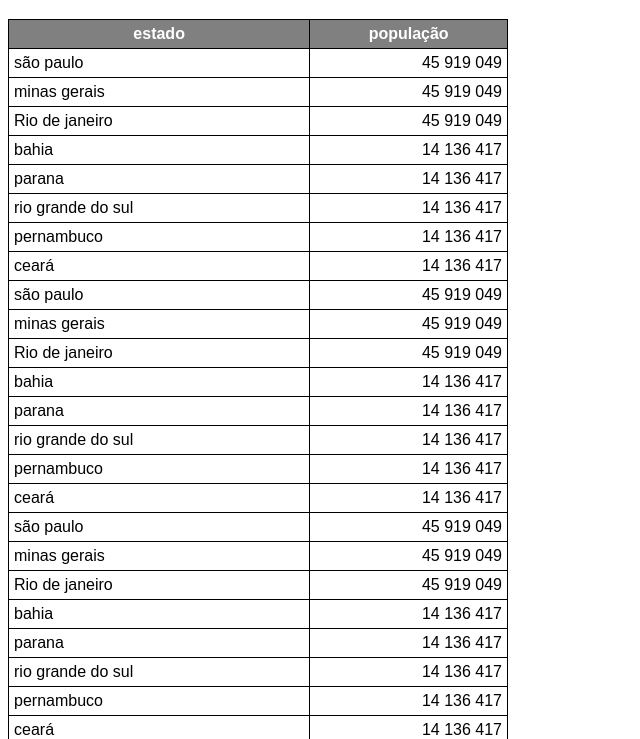
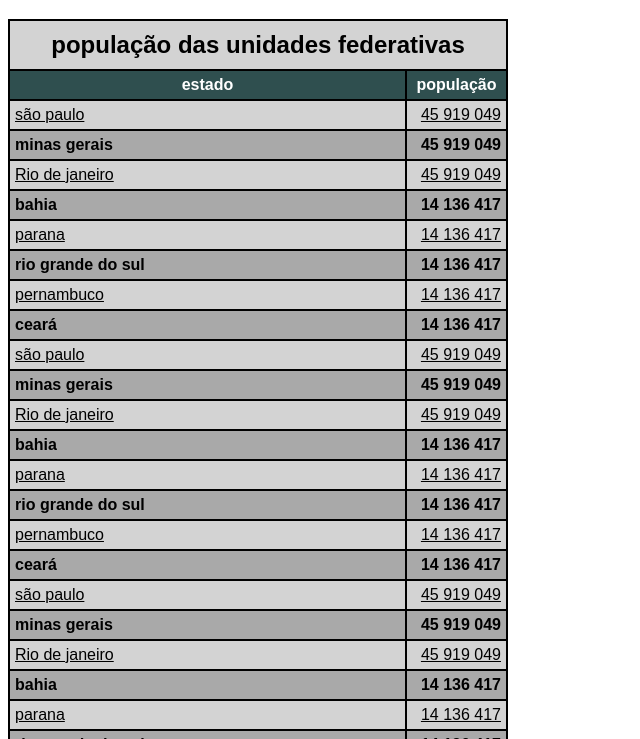
Before and after one commit to VitorHPaivaG/HTML-CSS, a plain HTML site: page exercicios/ex0023/tabela002.html in a window 1280 px wide. Shown: the part 61-800 px from the top of the page, without its empty margins (0-640 px from the left). Drawn offline with Linux system fonts and the light colour scheme.

Commit message:
tabela v4

```diff
--- a/exercicios/ex0023/tabela002.html
+++ b/exercicios/ex0023/tabela002.html
@@ -14,13 +14,22 @@
             border-collapse: collapse;
         }
         td, th {
-            border: 1px solid black;
+            border: 2px solid black;
             padding: 5px;
         }
 
         thead, tfoot {
-            background-color: gray;
+            background-color: darkslategray;
             color: white;
+        }
+
+        tbody > tr:nth-child(even) {
+            background-color: darkgrey;
+            font-weight: bold;
+        }
+        tbody > tr:nth-child(odd) {
+            background-color: lightgray;
+            text-decoration: underline;
         }
 
         td.numero {
@@ -30,17 +39,27 @@
         tfoot td {
             text-align: right;
         }
+
+        caption {
+            font-size: 1.5em;
+            font-weight: bold;
+            padding: 10px;
+            background-color: lightgray;
+            border: 2px solid black;
+            border-bottom: 0px;
+        }
     </style>
 </head>
 <body>
     <h1>uso de tabelas grandes</h1>
     <table>
+        <caption>população das unidades federativas</caption>
         <thead>
             <tr>
-                <th>
+                <th scope="col">
                     estado
                 </th>
-                <th>
+                <th scope="col" style="width: 50px;">
                     população
                 </th>
             </tr>
@@ -177,7 +196,7 @@
         </tbody>
         <tfoot>
             <tr>
-                <th>total de habitantes</th>
+                <th scope="row">total de habitantes</th>
                 <td>342.765.098</td>
             </tr>
         </tfoot>
```
